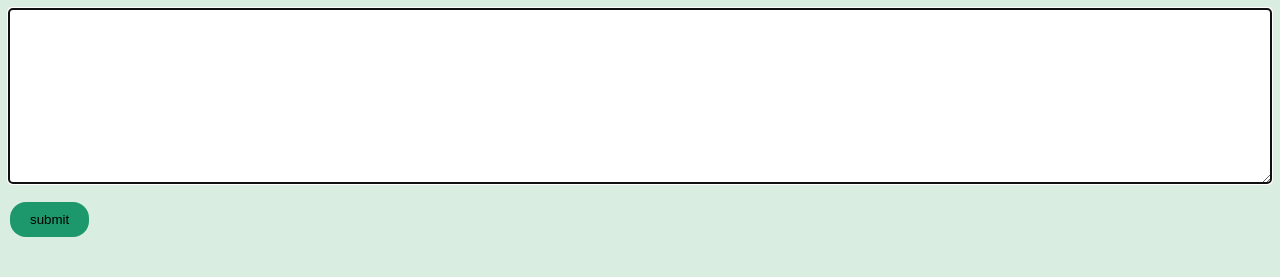
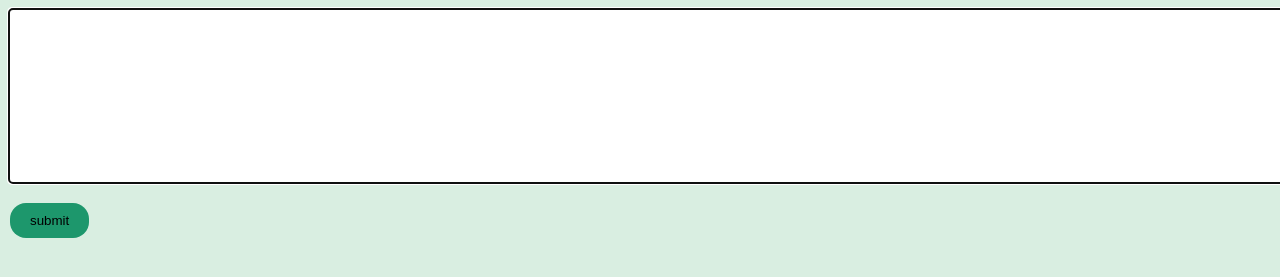
Before and after one commit to zingxy/display, a website: page index.html in a window 1280 px wide. Drawn offline with Linux system fonts and the light colour scheme.

Commit message:
adjust some css style

```diff
--- a/styles/marker.css
+++ b/styles/marker.css
@@ -1,6 +1,7 @@
-body,
-html {
+html,
+body {
     height: 100%;
+    font-size: 16px;
 }
 article {
     margin-left: 5%;
@@ -11,10 +12,8 @@ article {
 
 .bg {
     background-color: #d9eee1;
-    font-size: 15px;
     /* font-family: Verdana, Geneva, Tahoma, sans-serif; */
-    font-family: Georgia, "Times New Roman", Times, serif;
-    line-height: 2.5em;
+    line-height: 2.5rem;
 }
 
 input[type="text"],
@@ -24,7 +23,6 @@ textarea {
     padding: 12px;
     border: 1px solid #ccc;
     border-radius: 4px;
-    box-sizing: border-box;
     resize: vertical;
 }
 
@@ -43,7 +41,7 @@ textarea {
 
 /* entity types */
 .entity {
-    font-size: 1.1em;
+    font-size: 1.1 rem;
     border-radius: 12px;
 }
 .SNP {
@@ -90,7 +88,7 @@ textarea {
 
 /* label */
 .label {
-    font-size: 0.8em;
+    font-size: 0.8rem;
     font-weight: bold;
     margin: 1%;
 }
```
Also changed, not shown: 1 other file.
